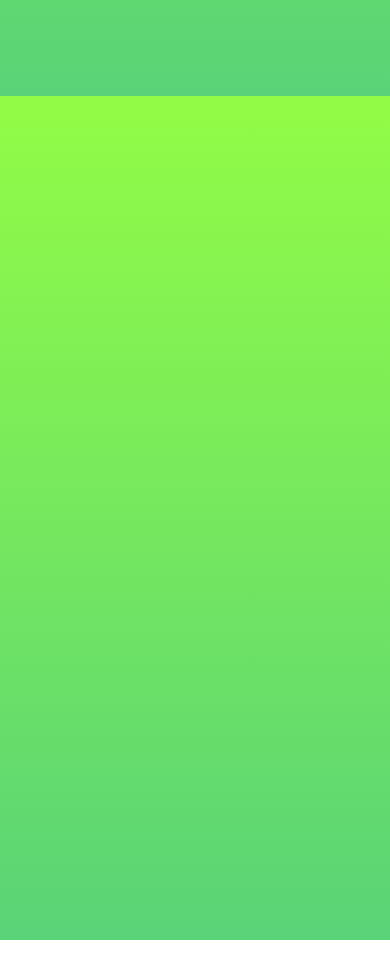
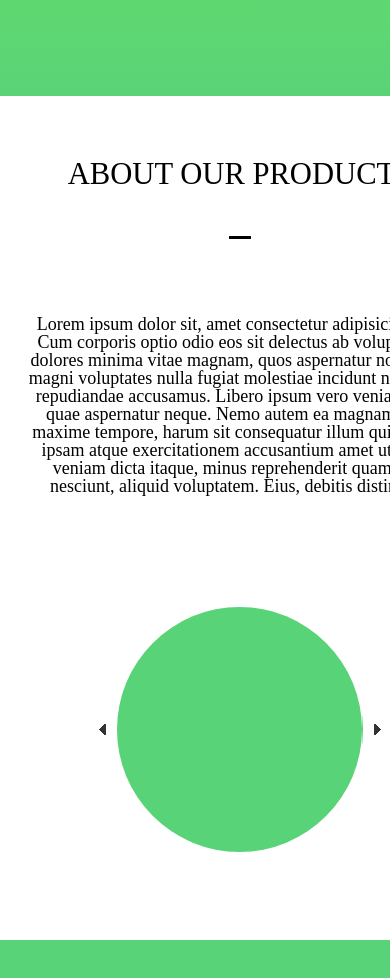
Before and after one commit to AleksandrIz/Exam, a plain HTML site: page index.html in a window 390 px wide. Shown: the part 748-1726 px from the top of the page. Before the commit the page ends 1688 px from the top, so only its background shows below. Drawn offline with nearby package versions, Linux system fonts and the light colour scheme.

Commit message:
layout main (section 1) and slider

```diff
--- a/css/@media.css
+++ b/css/@media.css
@@ -1,5 +1,8 @@
 @media only screen and (max-width: 480px) {
     .header__resize {
+        width: 480px;
+    }
+    .main__resize {
         width: 480px;
     }
     .nav-resise {
@@ -27,4 +30,17 @@
     .logo__item {
         margin-left: 25px;
     }
+    .article {
+        width: 90%;
+        margin: 0 auto;
+        height: 50vh;
+    }
+    .slider {
+        height: 50vh;
+        width: 63.6%;
+    }
+    .slide-wrap__item {
+        height: 245px;
+        width: 245px;
+    }
 }
--- a/css/style.css
+++ b/css/style.css
@@ -28,8 +28,13 @@ a {
 .header {
     height: 100vh;
     background: linear-gradient(to top, #59d377, #92fc45);
+    color: #fff;
 }
-.odd, .navigation a {
+.navigation a {
+    color: #fff;
+}
+.odd {
+    background: #59d377;
     color: #fff;
 }
 .even {
@@ -96,11 +101,13 @@ li:hover .nav-resize {
     font-size: 6em;
     margin: 30px 0;
 }
-.templateNumber .line {
+.line {
     width: 5%;
     height: 3px;
+    margin-bottom: 30px;
+}
+.templateNumber .line {
     background: #fff;
-    margin-bottom: 30px;
 }
 .templateNumber button {
     cursor: pointer;
@@ -134,11 +141,11 @@ li:hover .nav-resize {
 }
 #contactClose {
     cursor: pointer;
-    text-align: right;
+    float: right;
     margin: 10px 20px;
 }
 .information {
-    margin: 20px;
+    margin: 40px 20px 20px;
 }
 .information__item {
     margin-bottom: 15px;
@@ -146,3 +153,77 @@ li:hover .nav-resize {
 #contactClose:hover {
     color: #ff0000;
 }
+
+/* main */
+
+.main__resize {
+    width: 1200px;
+    margin: 0 auto;
+}
+.section {
+    height: 100vh;
+}
+.article .line {
+    background: #000;
+}
+.article {
+    height: 35vh;
+    text-align: center;
+    display: flex;
+    flex-direction: column;
+    align-items: center;
+    justify-content: space-around;
+}
+.article__item h2 {
+    font-size: 1.7em;
+    margin-top: 40px;
+}
+
+/* slider */
+
+.slider {
+    height: 65vh;
+    width: 80%;
+    margin: 0 auto;
+    padding: 0 30px;
+    position: relative;
+    overflow: hidden;
+    display: flex;
+    align-items: center;
+}
+.slider__list {
+    position: relative;
+    margin: 0;
+    padding: 0;
+}
+.slide-wrap {
+    position: relative;
+    left: 0;
+    top: 0;
+    width: 10000000px;
+}
+.slide-wrap__item {
+    background: #59d377;
+    height: 300px;
+    width: 300px;
+    border-radius: 50%;
+    float: left;
+}
+.navy {
+    position: absolute;
+    top: 0;
+    z-index: 1;
+    height: 100%;
+    width: 30px;
+    cursor: pointer;
+    background: #fff;
+    display: flex;
+    align-items: center;
+    justify-content: center;
+}
+.prev-slide {
+    left: 0;
+}
+.next-slide {
+    right: 0;
+}
--- a/index.html
+++ b/index.html
@@ -16,7 +16,8 @@
                 <img src="imag/rocket.png" alt="rocket" />
             </a>
         </div>
-        <header class="header odd">
+
+        <header class="header">
             <div class="header__resize">
                 <p><a id="top"></a></p>
                 <div class="navigation">
@@ -26,7 +27,7 @@
                                 <li class="nav-resize__item"><a href="#">ABOUT</a></li>
                                 <li class="nav-resize__item"><a href="#">PORTFOLIO</a></li>
                                 <li class="nav-resize__item"><a href="#">BLOG</a></li>
-                                <li class="nav-resize__item"><a id="contact" href="#">CONTACT</a></li>
+                                <li class="nav-resize__item"><a id="contact__resize" href="#">CONTACT</a></li>
                             </ul>
                         </li>
                     </ul>
@@ -56,7 +57,34 @@
                 </div>
             </div>
         </header>
-        <header class="header"></header>
+
+        <main class="main">
+            <section class="section even">
+                <div class="main__resize">
+                    <article class="article">
+                        <div class="article__item"><h2>ABOUT OUR PRODUCTS</h2></div>
+                        <div class="article__item line"></div>
+                        <div class="article__item">Lorem ipsum dolor sit, amet consectetur adipisicing elit. Cum corporis optio odio eos sit delectus ab voluptatibus dolores minima vitae magnam, quos aspernatur non eaque magni voluptates nulla fugiat molestiae incidunt nemo sint repudiandae accusamus. Libero ipsum vero veniam quos quae aspernatur neque. Nemo autem ea magnam quae maxime tempore, harum sit consequatur illum quibusdam ipsam atque exercitationem accusantium amet ut libero veniam dicta itaque, minus reprehenderit quam quia nesciunt, aliquid voluptatem. Eius, debitis distinctio!</div>
+                    </article>
+                    <div class="slider">
+                        <div class="slider__list">
+                            <div class="slide-wrap">
+                                <div class="slide-wrap__item"></div>
+                                <div class="slide-wrap__item"></div>
+                                <div class="slide-wrap__item"></div>
+                                <div class="slide-wrap__item"></div>
+                                <div class="slide-wrap__item"></div>
+                            </div>
+                            <div class="clear"></div>
+                        </div>
+                        <div class="navy prev-slide"><img src="imag/left-arrow.png" alt=""></div>
+                        <div class="navy next-slide"><img src="imag/right-arrow.png" alt=""></div>
+                    </section>
+                </div>
+
+                <section class="section odd"></section>
+            </div>
+        </main>
 
         <script src="https://ajax.googleapis.com/ajax/libs/jquery/3.3.1/jquery.min.js"></script>
         <script src="js/script.js"></script>
--- a/js/script.js
+++ b/js/script.js
@@ -12,11 +12,52 @@ $(document).ready(function(){
 var contact = document.getElementById("contact");
 var contactWindow = document.getElementById("contactWindow");
 var contactClose = document.getElementById("contactClose");
+var contact__resise = document.getElementById("contact__resize");
 
 contact.addEventListener('click', function() {
+    contactWindow.style.display = "block";
+});
+
+contact__resize.addEventListener('click', function() {
     contactWindow.style.display = "block";
 });
 
 contactClose.addEventListener('click', function() {
     contactWindow.style.display = "none";
 });
+
+// слайдер
+jQuery(document).ready(function() {
+    function htmSlider() {
+		var slideWrap = jQuery('.slide-wrap');
+        var nextLink = jQuery('.next-slide');
+        var prevLink = jQuery('.prev-slide');
+		var is_animate = false;
+		var slideWidth = jQuery('.slide-wrap__item').outerWidth();
+		var newLeftPos = slideWrap.position().left - slideWidth;
+
+        nextLink.click(function() {
+            if (!slideWrap.is(':animated')) {
+				slideWrap.animate({ left: newLeftPos }, 500, function() {
+                    slideWrap
+                        .find('.slide-wrap__item:first')
+                        .appendTo(slideWrap)
+                        .parent()
+                        .css({ 'left': 0 });
+                });
+			}
+        });
+
+        prevLink.click(function() {
+            if (!slideWrap.is(':animated')) {
+				slideWrap
+                    .css({ 'left': newLeftPos })
+                    .find('.slide-wrap__item:last')
+                    .prependTo(slideWrap)
+                    .parent()
+                    .animate({ left: 0 }, 500);
+				}
+        });
+	}
+    htmSlider();
+});
```
Also changed, not shown: imag/left-arrow.png (added), imag/right-arrow.png (added).
